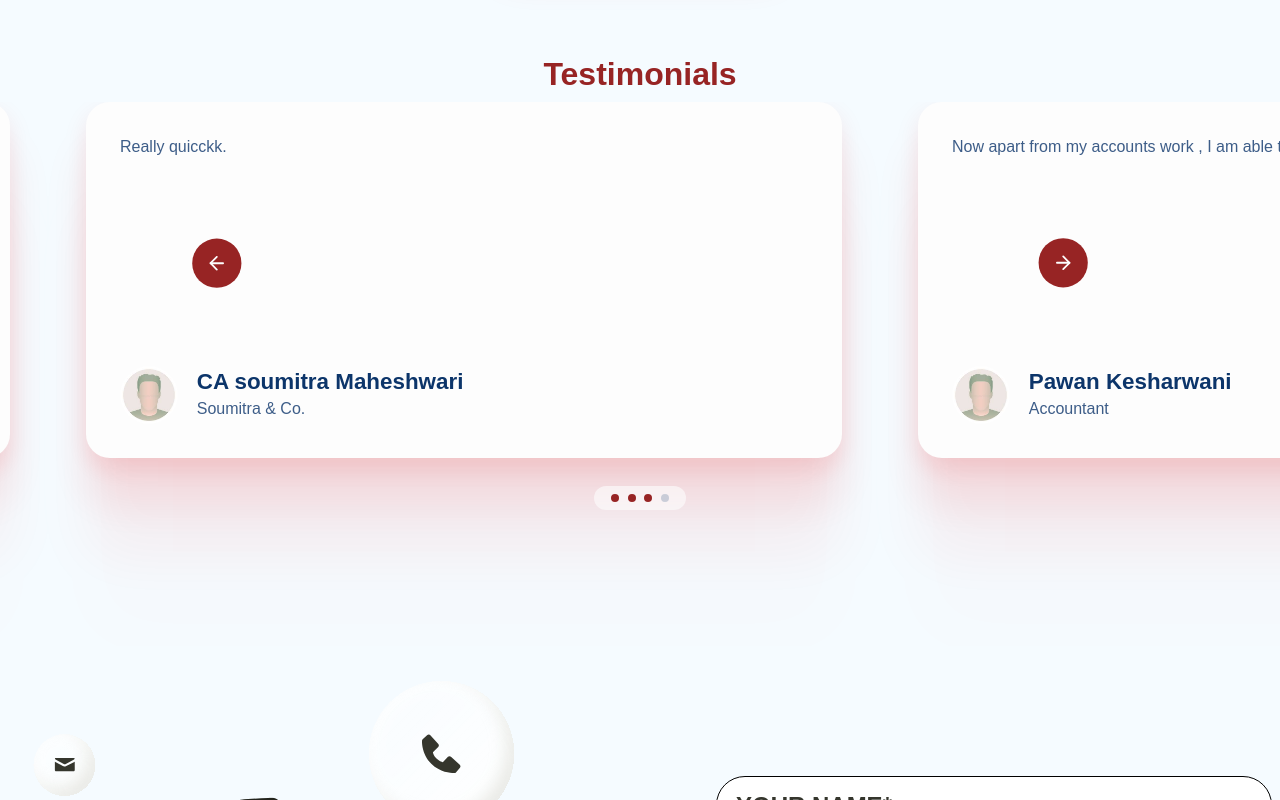
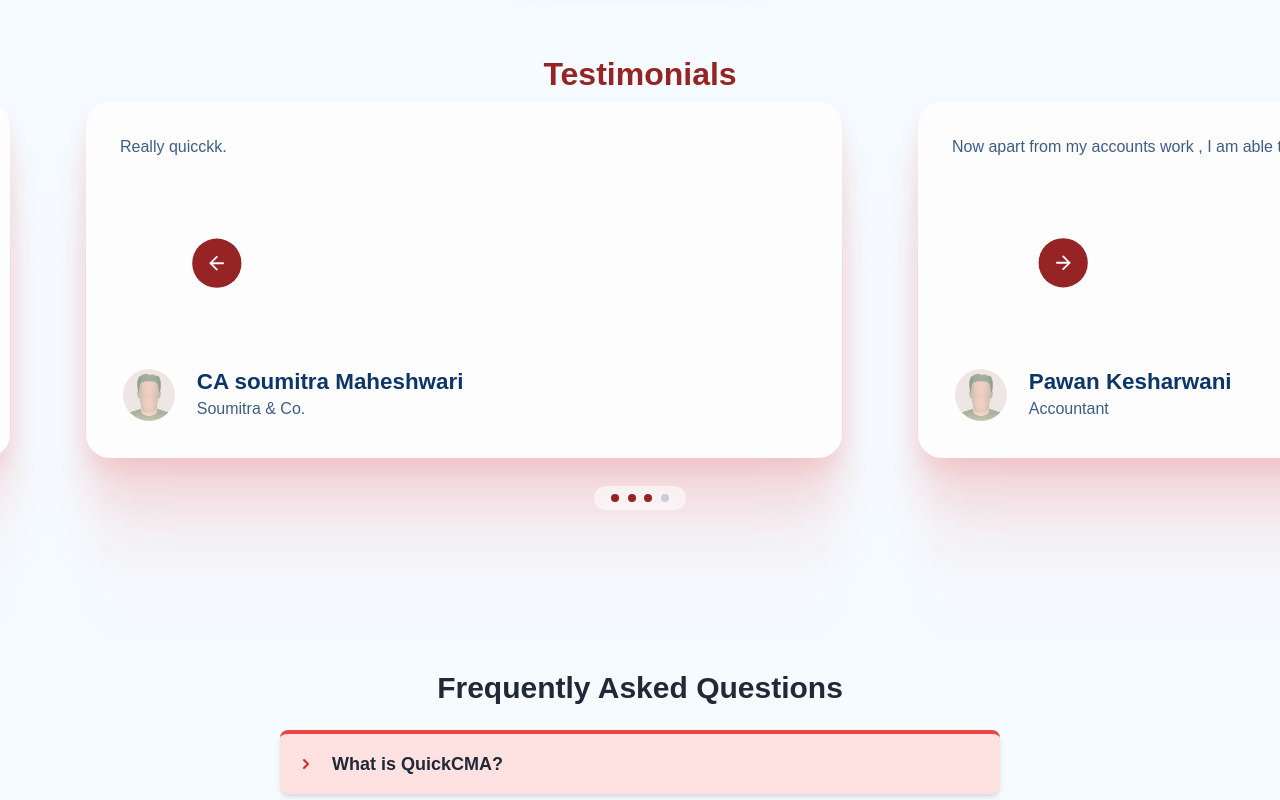
Before and after one commit to shre-2311/QuickCMA, a Next.js app: page / in a window 1280 px wide. Shown: the part 2993-3793 px from the top of the page. Built offline with nearby package versions, Linux system fonts and the light colour scheme; no server answers.

Commit message:
faq added

```diff
--- /dev/null
+++ b/src/Components/Faq.tsx
@@ -0,0 +1,108 @@
+"use client";
+import { useState } from "react";
+import { motion, AnimatePresence } from "framer-motion";
+import { HiChevronRight, HiChevronDown } from "react-icons/hi"; // Importing Chevron icons from react-icons
+
+const faqs = [
+  {
+    question: "What is QuickCMA?",
+    answer:
+      "QuickCMA is an AI-driven tool that enables users to generate Credit Monitoring Arrangement (CMA) reports swiftly and accurately. By integrating with Tally, it automates the process, allowing for CMA report creation in under 10 minutes.",
+  },
+  {
+    question: "How does QuickCMA work?",
+    answer:
+      "QuickCMA operates through a three-step process:\n1. Enter your desired Cash Credit (C/C) limit and other key parameters directly from the dashboard.\n2. Import actual financial data from Tally with a single click. QuickCMA auto-classifies the Tally trial balance into the CMA format.\n3. Click the 'Make CMA' button, and your CMA report will be ready in 30 seconds, with projections made logically while complying with major bank parameters.",
+  },
+  {
+    question: "Will the CMA made from QuickCMA be accepted by all banks?",
+    answer: "Yes, leave this on us. 1000+ CMA's across different banks have already been accepted by banks.",
+  },
+  {
+    question: "Is QuickCMA compatible with all versions of Tally?",
+    answer: "Yes, QuickCMA is designed to seamlessly integrate with various versions of Tally, facilitating smooth data import and processing.",
+  },
+  {
+    question: "Can I manually input data if I don't use Tally?",
+    answer: "Absolutely. If Tally isn't available, QuickCMA allows for manual data entry, ensuring flexibility for all users.",
+  },
+  {
+    question: "How does QuickCMA handle different business types?",
+    answer: "QuickCMA offers special adjustments tailored for different firm types (Manufacturing, Service, Trading) and constitutions (Proprietor, Partnership, Company), ensuring accurate and relevant projections.",
+  },
+  {
+    question: "Is there a trial version available?",
+    answer: "Yes, we offer a free 7-day trial. You can use the software on your own data.",
+  },
+  {
+    question: "I don't have much experience in making CMA. Can I use QuickCMA?",
+    answer: "Yes, you don't need much technical knowledge to make CMA from our software. This is an opportunity for you to start making CMA's and increase your practice.",
+  },
+  {
+    question: "Does QuickCMA handle term loan cases and fresh project cases?",
+    answer: "Yes, we have inbuilt EMI calculators that are very easy to use.",
+  },
+  {
+    question: "What about logics?",
+    answer: "Every projection of QuickCMA is based on some logic that can be edited. QuickCMA has been developed by Chartered Accountants with the best possible logics.",
+  },
+];
+
+export default function FAQ() {
+  const [openIndex, setOpenIndex] = useState<number | null>(null);
+
+  const toggleFAQ = (index: number) => {
+    setOpenIndex(openIndex === index ? null : index);
+  };
+
+  return (
+    <div className="max-w-3xl mx-auto p-6">
+      <h1 className="text-3xl font-bold text-center mb-6 text-gray-800">Frequently Asked Questions</h1>
+      <div className="space-y-4">
+        {faqs.map((faq, index) => (
+          <motion.div
+            key={index}
+            className="border-t-4 border-t-red-500 rounded-lg p-4 shadow-md cursor-pointer transition-all duration-300 ease-in-out bg-red-100 hover:shadow-xl"
+            onClick={() => toggleFAQ(index)}
+            whileHover={{ scale: 1.05 }} // Slightly increase the scale on hover
+            whileTap={{ scale: 0.98 }} // Slightly decrease the scale on tap
+          >
+            <div className="flex items-center">
+              {/* Chevron icon with smooth rotation */}
+              <motion.span
+                animate={{ rotate: openIndex === index ? 90 : 0 }}
+                transition={{ duration: 0.5, ease: "easeInOut" }}
+                className="text-xl text-red-600 mr-4"
+              >
+                {openIndex === index ? <HiChevronDown /> : <HiChevronRight />}
+              </motion.span>
+              <h2
+                onClick={() => toggleFAQ(index)}
+                className="text-lg font-semibold text-gray-800 flex-1 cursor-pointer"
+              >
+                {faq.question}
+              </h2>
+            </div>
+            <AnimatePresence>
+              {openIndex === index && (
+                <motion.p
+                  initial={{ opacity: 0, height: 0 }}
+                  animate={{ opacity: 1, height: "auto", x: 20 }} // Slide in from the right
+                  exit={{ opacity: 0, height: 0, x: -20 }} // Slide out to the left
+                  transition={{
+                    opacity: { duration: 0.4 },
+                    height: { duration: 0.4 },
+                    x: { type: "spring", stiffness: 300, damping: 25 },
+                  }}
+                  className="mt-2 text-gray-700 leading-relaxed"
+                >
+                  {faq.answer}
+                </motion.p>
+              )}
+            </AnimatePresence>
+          </motion.div>
+        ))}
+      </div>
+    </div>
+  );
+}
--- a/src/app/page.tsx
+++ b/src/app/page.tsx
@@ -8,6 +8,7 @@ import Contactus from "@/Components/Contactus";
 import Footer from "@/Components/Footer";
 import "./globals.css";
 import Feature from "@/Components/Feature";
+import Faq from "@/Components/Faq";
 
 
 export default function Home() {
@@ -21,6 +22,7 @@ export default function Home() {
       <Feature/>
       <Price />
       <Stories />
+      <Faq/>
       <Contactus />
       <Footer />
     </div>
```
